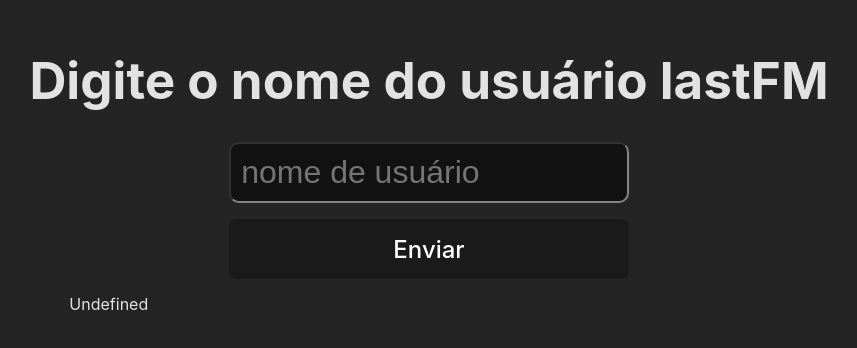
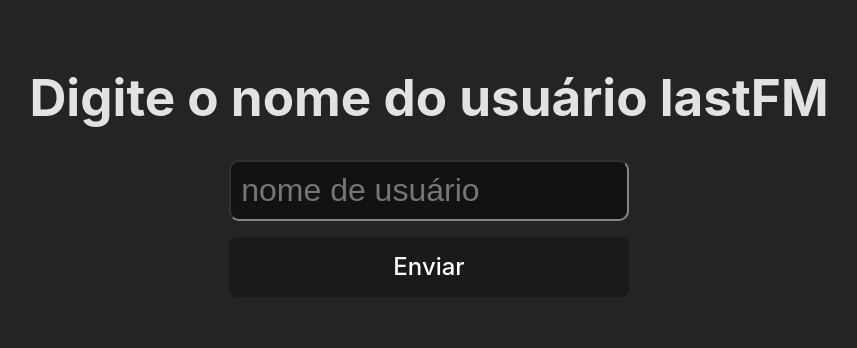
Before and after one commit to brunopdt/lastFM, a React (Vite) app: page / in a window 1280 px wide. Shown: the part 234-582 px from the top of the page, without its empty margins (211-1068 px from the left). Built offline with nearby package versions, Linux system fonts and the light colour scheme.

Commit message:
Mudança no display de uma seção para exibição de outra

```diff
--- a/src/App.jsx
+++ b/src/App.jsx
@@ -7,7 +7,6 @@
   const [weeklyChart, setWeeklyChart] = useState()
 
   const API_KEY = '01013d723c1a151531d31395e6745113'
-  let displayForm = true
 
   const getWeeklyChart = async () => {
     const res = await fetch(
@@ -21,12 +20,13 @@
   async function handleSubmit(e) {
     e.preventDefault()
     await getWeeklyChart()
-    displayForm = false
+    document.getElementById('form').style.display = 'none'
+    document.getElementById('content-container').style.display = 'flex'
   }
 
   return (
     <>
-      <form onSubmit={handleSubmit}>
+      <form onSubmit={handleSubmit} id="form">
         <h1>Digite o nome do usuário lastFM</h1>
         <div className="card">
           <input
@@ -51,7 +51,7 @@
             />
           ))
         ) : (
-          <p>Undefined</p>
+          <p>Carregando...</p>
         )}
       </div>
     </>
--- a/src/index.css
+++ b/src/index.css
@@ -63,14 +63,13 @@
 }
 
 #content-container {
-  display: flex;
+  display: none;
   justify-content: space-between;
   flex-wrap: wrap;
   width: 90%;
-  margin-top: 1rem;
-  gap: 2rem;
-  margin-left: auto;
-  margin-right: auto;
+  gap: 1rem;
+
+  margin: 1rem auto 2rem auto;
 }
 
 p {
```
